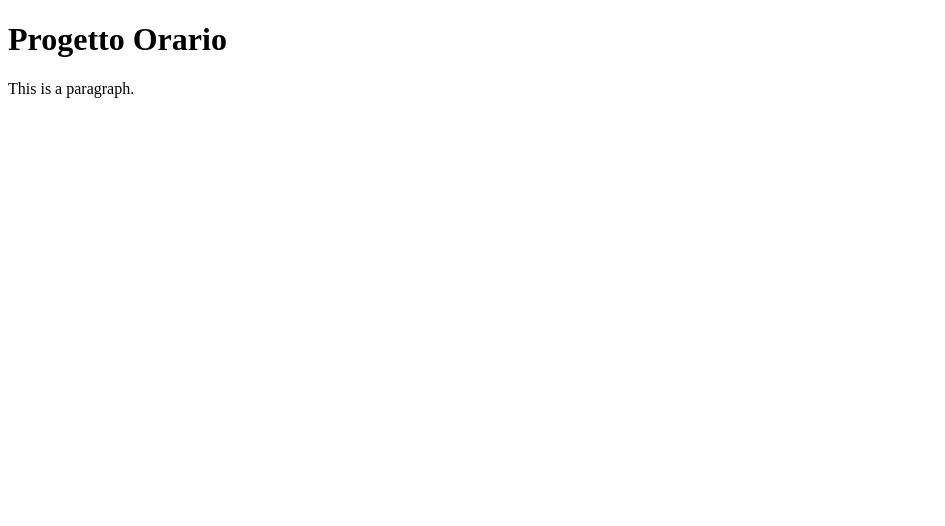
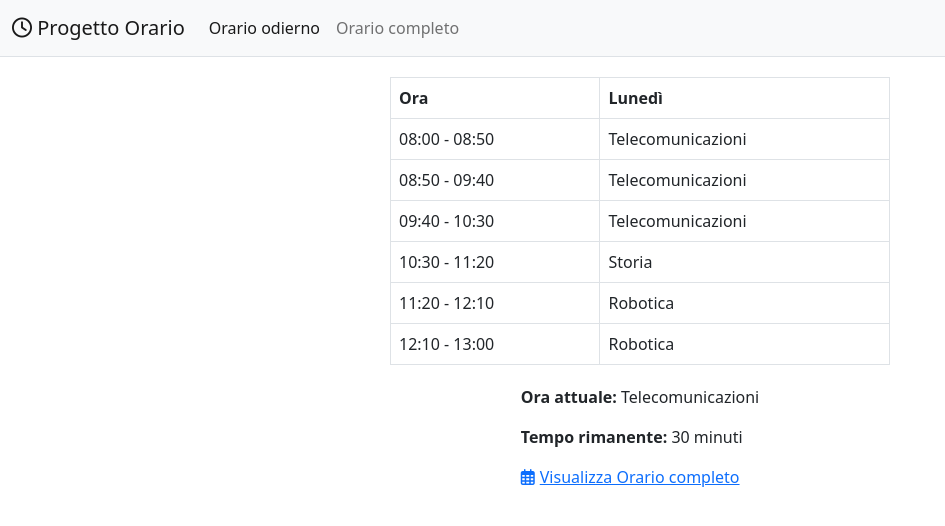
Before and after one commit to ScaranoMatteo/progetto-orario, a plain HTML site: page index.html in a window 1280 px wide. Shown: the whole page, without its empty margins (0-945 px from the left). Drawn offline with nearby package versions, Linux system fonts and the light colour scheme.

Commit message:
Update index.html

```diff
--- a/index.html
+++ b/index.html
@@ -1,8 +1,68 @@
-<!DOCTYPE html>
-<html>
-  <title>Progetto Orario</title>
+<!doctype html>
+<html lang="it">
+  <head>
+    <meta charset="utf-8">
+    <meta name="viewport" content="width=device-width, initial-scale=1">
+    <link href="https://cdn.jsdelivr.net/npm/bootstrap@5.0.0-beta1/dist/css/bootstrap.min.css" rel="stylesheet" integrity="sha384-giJF6kkoqNQ00vy+HMDP7azOuL0xtbfIcaT9wjKHr8RbDVddVHyTfAAsrekwKmP1" crossorigin="anonymous">
+    <script src="https://cdn.jsdelivr.net/npm/bootstrap@5.0.0-beta1/dist/js/bootstrap.bundle.min.js" integrity="sha384-ygbV9kiqUc6oa4msXn9868pTtWMgiQaeYH7/t7LECLbyPA2x65Kgf80OJFdroafW" crossorigin="anonymous"></script>
+    <script src="https://kit.fontawesome.com/871dfa4dcd.js" crossorigin="anonymous"></script>
+    <title>Progetto Orario</title>
+  </head>
   <body>
-    <h1>Progetto Orario</h1>
-    <p>This is a paragraph.</p>
+    <nav class="navbar navbar-expand-lg navbar-light bg-light border-bottom">
+      <div class="container-fluid">
+        <span class="navbar-brand" href="#"><i class="far fa-clock"></i> Progetto Orario</span>
+        <button class="navbar-toggler" type="button" data-bs-toggle="collapse" data-bs-target="#navbarNav" aria-controls="navbarNav" aria-expanded="false" aria-label="Toggle navigation">
+          <span class="navbar-toggler-icon"></span>
+        </button>
+        <div class="collapse navbar-collapse" id="navbarNav">
+          <ul class="navbar-nav">
+            <li class="nav-item">
+              <a class="nav-link active" aria-current="page" href="#">Orario odierno</a>
+            </li>
+            <li class="nav-item">
+              <a class="nav-link" href="#">Orario completo</a>
+            </li>
+          </ul>
+        </div>
+      </div>
+    </nav>
+    <table class="table table-bordered" style="width: 500px; margin: 20px auto;">
+      <tr>
+        <th>Ora</th>
+        <th>Lunedì</th>
+      </tr>
+      <tr>
+        <td>08:00 - 08:50</td>
+        <td>Telecomunicazioni</td>
+      </tr>
+      <tr>
+        <td>08:50 - 09:40</td>
+        <td>Telecomunicazioni</td>
+      </tr>
+      <tr>
+        <td>09:40 - 10:30</td>
+        <td>Telecomunicazioni</td>
+      </tr>
+      <tr>
+        <td>10:30 - 11:20</td>
+        <td>Storia</td>
+      </tr>
+      <tr>
+        <td>11:20 - 12:10</td>
+        <td>Robotica</td>
+      </tr>
+      <tr>
+        <td>12:10 - 13:00</td>
+        <td>Robotica</td>
+      </tr>
+    </table>
+    <div class="text-center">
+      <div style="display: inline-block; text-align: left;">
+        <p><b>Ora attuale:</b> Telecomunicazioni</p>
+        <p><b>Tempo rimanente:</b> 30 minuti</p>
+        <a href="#"><i class="far fa-calendar-alt" style="text-decoration: none; margin-right: 5px"></i>Visualizza Orario completo</a>
+      </div>
+    </div>
   </body>
 </html>
```
